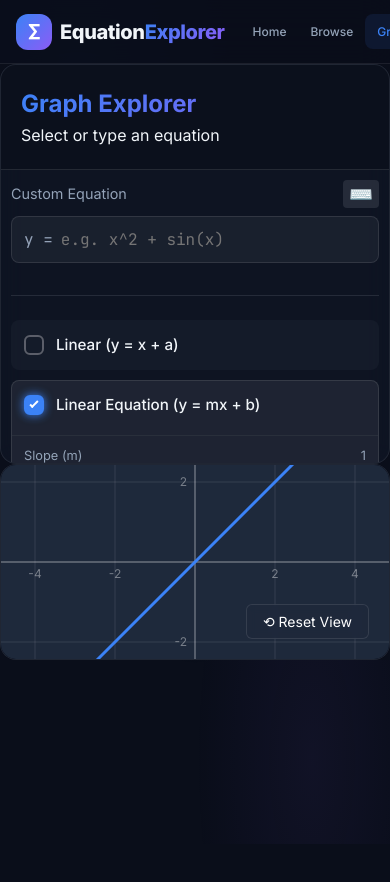
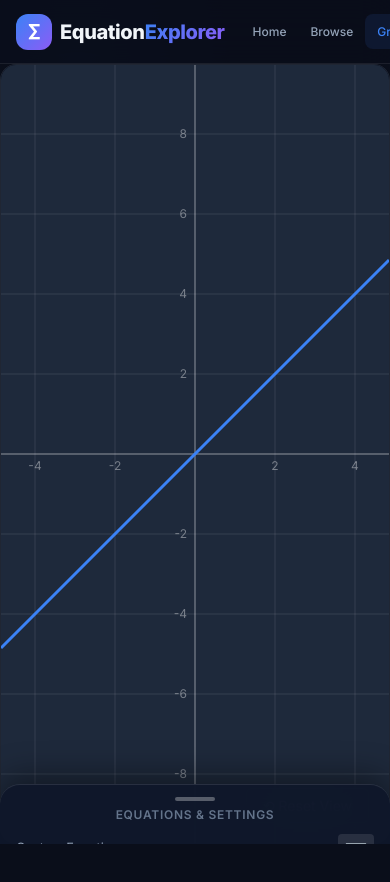
Before and after one commit to punyopan/equation-explorer, a React (Vite) app: page /#/graph in a window 390 px wide. Shown: the top 882 px of the page. Built offline with nearby package versions, Linux system fonts and the light colour scheme.

Commit message:
feat: mobile graph explorer redesign with bottom drawer layout

```diff
--- a/src/components/MathKeyboard.css
+++ b/src/components/MathKeyboard.css
@@ -8,7 +8,7 @@
   backdrop-filter: blur(12px);
   border-top: 1px solid rgba(255, 255, 255, 0.1);
   padding: 1rem;
-  z-index: 1000;
+  z-index: 1100;
   animation: slideUp 0.3s ease-out;
   display: flex;
   justify-content: center;
--- a/src/pages/GraphExplorer.css
+++ b/src/pages/GraphExplorer.css
@@ -1,10 +1,16 @@
+/* =========================================================
+   GRAPH EXPLORER STYLES
+   ========================================================= */
+
 .graph-explorer {
   display: flex;
-  height: calc(100vh - var(--navbar-height)); /* Fill remainder of screen */
+  height: calc(100vh - var(--navbar-height));
+  margin-top: var(--navbar-height);
   background: var(--bg-primary);
-  margin-top: var(--navbar-height);
   overflow: hidden;
 }
+
+/* ─── Desktop Sidebar ─── */
 
 .graph-sidebar {
   width: 350px;
@@ -12,7 +18,7 @@
   display: flex;
   flex-direction: column;
   overflow: hidden;
-  padding: 0 !important; /* Override glass-card padding */
+  padding: 0 !important;
 }
 
 .graph-sidebar__header {
@@ -36,7 +42,6 @@
   padding: 10px;
 }
 
-/* Custom Scrollbar */
 .graph-sidebar__content::-webkit-scrollbar {
   width: 6px;
 }
@@ -44,6 +49,8 @@
   background: rgba(255, 255, 255, 0.1);
   border-radius: 3px;
 }
+
+/* ─── Equation List Items ─── */
 
 .graph-item {
   margin-bottom: 10px;
@@ -82,6 +89,7 @@
   border-radius: 6px;
   position: relative;
   transition: all 0.2s ease;
+  flex-shrink: 0;
 }
 
 .graph-checkbox input:checked ~ .checkmark {
@@ -113,7 +121,8 @@
   font-size: 0.95rem;
 }
 
-/* Parameters Section */
+/* ─── Parameter Sliders ─── */
+
 .graph-params {
   padding: 0 12px 12px 12px;
   border-top: 1px solid rgba(255, 255, 255, 0.05);
@@ -155,11 +164,13 @@
   transform: scale(1.2);
 }
 
-/* Main Area */
+/* ─── Main Graph Area ─── */
+
 .graph-main {
   flex: 1;
   display: flex;
   flex-direction: column;
+  min-height: 0; /* Crucial for flex children to shrink */
 }
 
 .graph-canvas-wrapper {
@@ -169,37 +180,33 @@
   position: relative;
 }
 
-@media (max-width: 768px) {
-  .graph-explorer {
-    flex-direction: column;
-    height: auto;
-    overflow: visible;
-    /* margin-top is inherited from the base class, cleanly pushing it below the fixed navbar */
-  }
+/* ─── Custom Equation Input ─── */
 
-  .graph-sidebar {
-    width: 100%;
-    /* Let content dictate height, but provide a max to allow scrolling */
-    height: auto;
-    max-height: 400px;
-  }
-
-  .graph-canvas-wrapper {
-    height: 400px;
-    width: 100%;
-  }
+.graph-custom-input {
+  margin-bottom: 24px;
 }
 
-/* Custom Input Styles */
-.graph-custom-input {
-  margin-bottom: 32px;
+.input-header {
+  display: flex;
+  justify-content: space-between;
+  align-items: center;
+  margin-bottom: 0.5rem;
 }
 
 .graph-label {
   display: block;
   font-size: 0.9rem;
   color: var(--text-secondary);
-  margin-bottom: 8px;
+  margin-bottom: 0;
+}
+
+.keyboard-toggle-btn {
+  background: rgba(255, 255, 255, 0.1) !important;
+  border: none !important;
+  border-radius: 4px !important;
+  cursor: pointer;
+  padding: 2px 6px !important;
+  font-size: 1.2rem !important;
 }
 
 .input-wrapper {
@@ -259,5 +266,168 @@
   border: 0;
   height: 1px;
   background: rgba(255, 255, 255, 0.1);
-  margin: 24px 0;
+  margin: 16px 0;
 }
+
+.text-muted {
+  color: var(--text-muted);
+  font-size: var(--fs-sm);
+  margin-top: var(--space-1);
+}
+
+/* =========================================================
+   MOBILE — Bottom Drawer Layout
+   ========================================================= */
+
+@media (max-width: 768px) {
+  .graph-explorer {
+    flex-direction: column;
+    position: relative;
+    /* Keep height: calc(100vh - var(--navbar-height)) from base */
+  }
+
+  /* Graph fills the viewport */
+  .graph-main {
+    flex: 1;
+    min-height: 0;
+  }
+
+  .graph-canvas-wrapper {
+    height: 100%;
+    width: 100%;
+    border-radius: 0;
+    border: none;
+  }
+
+  /* ─── Mobile Bottom Drawer ─── */
+  .mobile-drawer {
+    position: absolute;
+    bottom: 0;
+    left: 0;
+    right: 0;
+    z-index: 900;
+    background: rgba(15, 23, 42, 0.96);
+    backdrop-filter: blur(20px);
+    -webkit-backdrop-filter: blur(20px);
+    border-top: 1px solid rgba(255, 255, 255, 0.1);
+    border-radius: 20px 20px 0 0;
+    box-shadow: 0 -8px 32px rgba(0, 0, 0, 0.4);
+
+    /* Peeking state: only show the handle */
+    max-height: 60px;
+    overflow: hidden;
+    transition: max-height 0.35s cubic-bezier(0.4, 0, 0.2, 1);
+  }
+
+  .mobile-drawer.open {
+    max-height: 55vh;
+    overflow-y: auto;
+    overscroll-behavior: contain;
+  }
+
+  /* Grab handle */
+  .mobile-drawer__handle {
+    display: flex;
+    flex-direction: column;
+    align-items: center;
+    justify-content: center;
+    width: 100%;
+    padding: 12px 16px 8px;
+    cursor: pointer;
+    background: none;
+    border: none;
+    color: var(--text-secondary);
+    -webkit-tap-highlight-color: transparent;
+  }
+
+  .mobile-drawer__handle-bar {
+    display: block;
+    width: 40px;
+    height: 4px;
+    border-radius: 2px;
+    background: rgba(255, 255, 255, 0.3);
+    margin-bottom: 6px;
+    transition: background 0.2s;
+  }
+
+  .mobile-drawer__handle:active .mobile-drawer__handle-bar {
+    background: var(--accent-primary);
+  }
+
+  .mobile-drawer__handle-label {
+    font-size: 0.75rem;
+    font-weight: 600;
+    text-transform: uppercase;
+    letter-spacing: 0.06em;
+    color: var(--text-muted);
+  }
+
+  /* Drawer content area */
+  .mobile-drawer__content {
+    padding: 4px 16px 24px;
+  }
+
+  /* ─── Compact styling inside drawer ─── */
+  .mobile-drawer .graph-custom-input {
+    margin-bottom: 12px;
+  }
+
+  .mobile-drawer .divider {
+    margin: 10px 0;
+  }
+
+  .mobile-drawer .graph-item {
+    margin-bottom: 6px;
+  }
+
+  .mobile-drawer .graph-item__header {
+    padding: 10px;
+  }
+
+  .mobile-drawer .graph-item__label {
+    font-size: 0.82rem;
+  }
+
+  .mobile-drawer .checkmark {
+    width: 18px;
+    height: 18px;
+  }
+
+  .mobile-drawer .checkmark::after {
+    left: 5px;
+    top: 1px;
+    width: 4px;
+    height: 8px;
+  }
+
+  .mobile-drawer .graph-checkbox {
+    gap: 10px;
+  }
+
+  .mobile-drawer .graph-params {
+    padding: 0 10px 10px;
+  }
+
+  .mobile-drawer .graph-param__label {
+    font-size: 0.75rem;
+  }
+
+  /* Make slider thumbs bigger for touch */
+  .mobile-drawer .graph-param input[type="range"]::-webkit-slider-thumb {
+    width: 20px;
+    height: 20px;
+  }
+
+  .mobile-drawer .graph-param input[type="range"] {
+    height: 6px;
+  }
+
+  .mobile-drawer .input-wrapper input {
+    font-size: 0.9rem;
+    padding: 10px 0;
+  }
+
+  .mobile-drawer .graph-label {
+    font-size: 0.8rem;
+  }
+}
--- a/src/pages/GraphExplorer.jsx
+++ b/src/pages/GraphExplorer.jsx
@@ -8,16 +8,29 @@ import './GraphExplorer.css';
 /**
  * GraphExplorer — Interactive Graphing Page
  *
- * Layout:
- * - Sidebar: Equation selector (checkboxes) + Parameter sliders
- * - Main: MathGraph canvas
+ * Desktop: Side-by-side sidebar + graph canvas
+ * Mobile:  Graph-first layout with collapsible bottom drawer
  */
 export default function GraphExplorer() {
+  // --- Responsive breakpoint detection ---
+  const [isMobile, setIsMobile] = useState(() =>
+    typeof window !== 'undefined' && window.matchMedia('(max-width: 768px)').matches
+  );
+
+  useEffect(() => {
+    const mql = window.matchMedia('(max-width: 768px)');
+    const handler = (e) => setIsMobile(e.matches);
+    mql.addEventListener('change', handler);
+    return () => mql.removeEventListener('change', handler);
+  }, []);
+
+  // --- Mobile drawer state ---
+  const [drawerOpen, setDrawerOpen] = useState(false);
+
   // State: Set of selected equation IDs
   const [selectedIds, setSelectedIds] = useState(new Set(['linear-eq']));
 
   // State: Parameter values for each equation
-  // Structure: { [eqId]: { [paramKey]: value } }
   const [params, setParams] = useState(() => {
     const initial = {};
     Object.values(graphConfigs).forEach(config => {
@@ -50,11 +63,9 @@ export default function GraphExplorer() {
     const end = input.selectionEnd || 0;
     const text = customInput;
 
-    // Insert text at cursor
     const newValue = text.substring(0, start) + val + text.substring(end);
     setCustomInput(newValue);
 
-    // Restore focus and move cursor
     setTimeout(() => {
       input.focus();
       input.setSelectionRange(start + val.length, start + val.length);
@@ -73,7 +84,6 @@ export default function GraphExplorer() {
     const text = customInput;
 
     if (start === end && start > 0) {
-      // Remove character before cursor
       const newValue = text.substring(0, start - 1) + text.substring(end);
       setCustomInput(newValue);
       setTimeout(() => {
@@ -81,7 +91,6 @@ export default function GraphExplorer() {
         input.setSelectionRange(start - 1, start - 1);
       }, 0);
     } else if (start !== end) {
-      // Remove selection
       const newValue = text.substring(0, start) + text.substring(end);
       setCustomInput(newValue);
       setTimeout(() => {
@@ -102,7 +111,6 @@ export default function GraphExplorer() {
     const timer = setTimeout(() => {
       try {
         const node = math.compile(customInput);
-        // Test evaluation to catch runtime errors early
         node.evaluate({ x: 1 });
 
         setCustomFn(() => (x) => {
@@ -117,7 +125,7 @@ export default function GraphExplorer() {
         setCustomError(err.message);
         setCustomFn(null);
       }
-    }, 500); // 500ms debounce
+    }, 500);
 
     return () => clearTimeout(timer);
   }, [customInput]);
@@ -157,43 +165,27 @@ export default function GraphExplorer() {
       };
     });
 
-    // Append custom function if valid
     if (customFn) {
       funcs.push({
         fn: customFn,
-        color: '#c084fc', // purple-400 for custom
+        color: '#c084fc',
       });
     }
 
     return funcs;
   }, [selectedIds, params, customFn]);
 
-  return (
-    <div className="graph-explorer">
-      {/* Sidebar */}
-      <aside className="graph-sidebar glass-card">
-        <div className="graph-sidebar__header">
-          <h2>Graph Explorer</h2>
-          <p className="text-muted">Select or type an equation</p>
-        </div>
-
-        <div className="graph-sidebar__content">
+  // --- Shared sidebar content (reused in both desktop sidebar and mobile drawer) ---
+  const sidebarContent = (
+    <>
       {/* Custom Equation Input */}
-          <div className="graph-custom-input glass-card-inner">
-            <div className="input-header" style={{ display: 'flex', justifyContent: 'space-between', alignItems: 'center', marginBottom: '0.5rem' }}>
-              <label className="graph-label" style={{ marginBottom: 0 }}>Custom Equation</label>
+      <div className="graph-custom-input">
+        <div className="input-header">
+          <label className="graph-label">Custom Equation</label>
           <button
             className="keyboard-toggle-btn"
             onClick={() => setShowKeyboard(!showKeyboard)}
             title="Toggle Math Keyboard"
-                style={{
-                  background: 'rgba(255,255,255,0.1)',
-                  border: 'none',
-                  borderRadius: '4px',
-                  cursor: 'pointer',
-                  padding: '2px 6px',
-                  fontSize: '1.2rem'
-                }}
           >
             ⌨️
           </button>
@@ -206,11 +198,13 @@ export default function GraphExplorer() {
             placeholder="e.g. x^2 + sin(x)"
             value={customInput}
             onChange={(e) => setCustomInput(e.target.value)}
-                onFocus={() => setShowKeyboard(true)}
+            onFocus={() => {
+              if (isMobile) setShowKeyboard(true);
+            }}
           />
         </div>
         {customError && <div className="error-msg">{customError}</div>}
-            {!customError && customInput && <div className="success-msg">✓ Valid Expression</div>}
+        {!customError && customInput && <div className="success-msg">✓ Valid</div>}
       </div>
 
       <hr className="divider" />
@@ -255,15 +249,51 @@ export default function GraphExplorer() {
           </div>
         ))}
       </div>
+    </>
+  );
+
+  return (
+    <div className="graph-explorer">
+      {/* === Desktop Sidebar === */}
+      {!isMobile && (
+        <aside className="graph-sidebar glass-card">
+          <div className="graph-sidebar__header">
+            <h2>Graph Explorer</h2>
+            <p className="text-muted">Select or type an equation</p>
+          </div>
+          <div className="graph-sidebar__content">
+            {sidebarContent}
           </div>
         </aside>
+      )}
 
-      {/* Main Graph Area */}
+      {/* === Graph Canvas (renders first on mobile for graph-first layout) === */}
       <main className="graph-main">
         <div className="graph-canvas-wrapper glass-card">
           <MathGraph functions={activeFunctions} />
         </div>
       </main>
+
+      {/* === Mobile Bottom Drawer === */}
+      {isMobile && (
+        <div className={`mobile-drawer ${drawerOpen ? 'open' : ''}`}>
+          {/* Grab handle */}
+          <button
+            className="mobile-drawer__handle"
+            onClick={() => setDrawerOpen(!drawerOpen)}
+            aria-label={drawerOpen ? 'Collapse panel' : 'Expand panel'}
+          >
+            <span className="mobile-drawer__handle-bar" />
+            <span className="mobile-drawer__handle-label">
+              {drawerOpen ? 'Tap to collapse' : 'Equations & Settings'}
+            </span>
+          </button>
+
+          <div className="mobile-drawer__content">
+            {sidebarContent}
+          </div>
+        </div>
+      )}
 
       {/* Virtual Keyboard */}
       {showKeyboard && (
```
Lines whose indentation alone changed are shown as unchanged.
